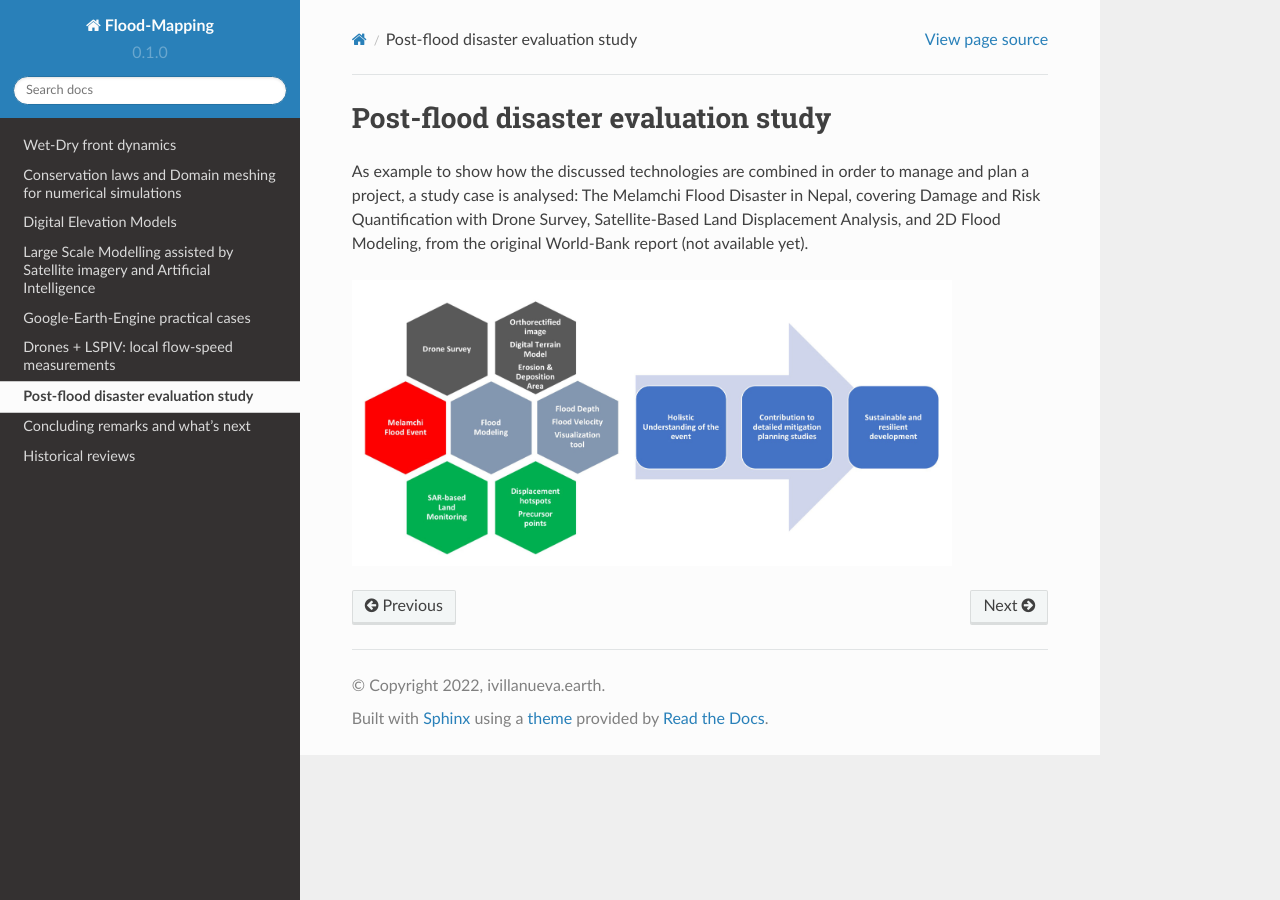
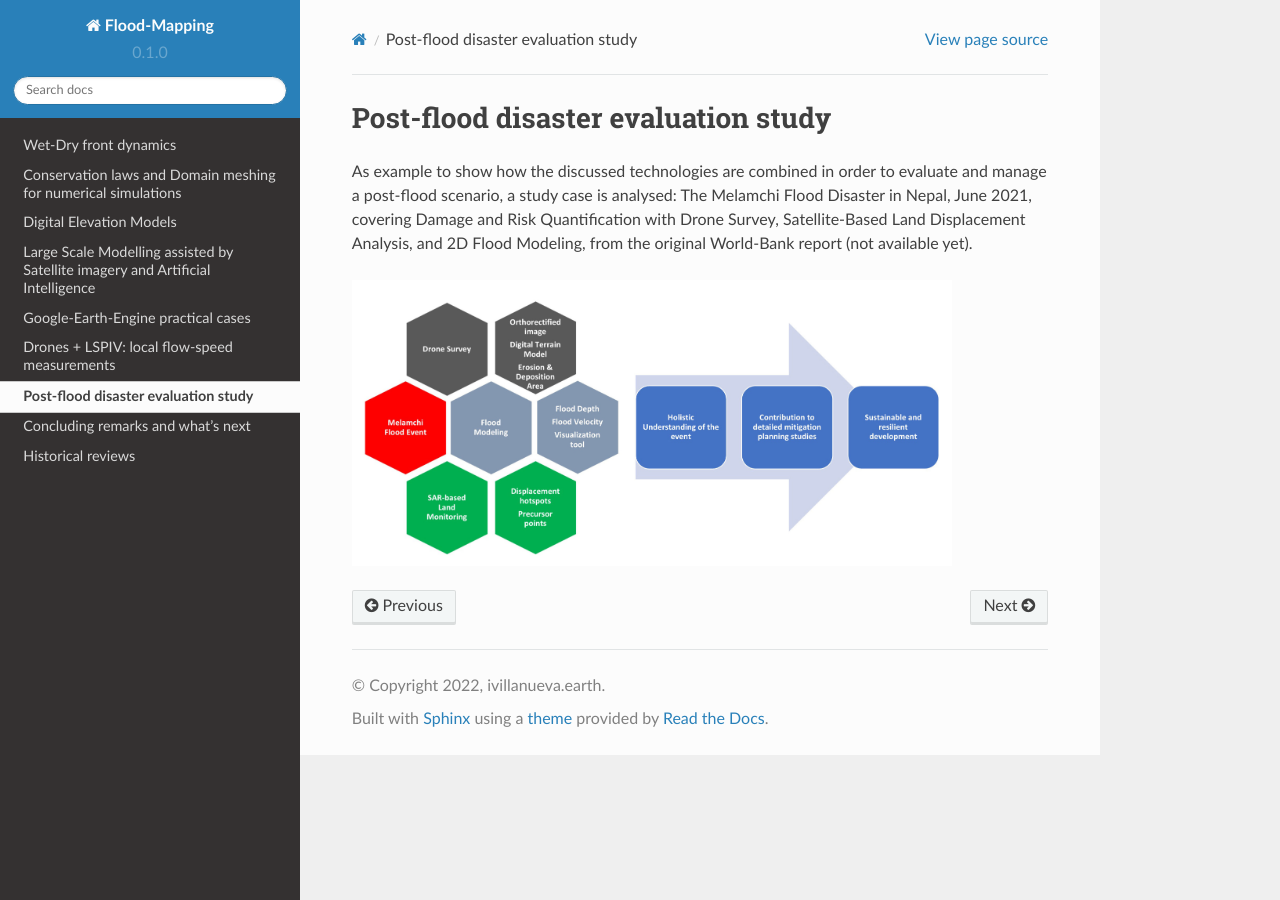
Before and after one commit to ivillamadrid/FloodMapping, a Sphinx documentation site: the page built from docs/source/postflood_eval.rst, in a window 1280 px wide. Built offline with Sphinx 7.4.7 and the Read the Docs theme 2.0.0, drawn with Linux system fonts in a browser that asks for light colours.

Commit message:
Update postflood_eval.rst

```diff
--- a/docs/source/postflood_eval.rst
+++ b/docs/source/postflood_eval.rst
@@ -1,7 +1,7 @@
 Post-flood disaster evaluation study
 ------------------------------------
-As example to show how the discussed technologies are combined in order to manage and plan a project, a study case is analysed:
-The Melamchi Flood Disaster in Nepal, covering Damage and Risk Quantification with Drone Survey, Satellite-Based Land Displacement Analysis, and 2D Flood Modeling, from the original World-Bank report (not available yet).
+As example to show how the discussed technologies are combined in order to evaluate and manage a post-flood scenario, a study case is analysed:
+The Melamchi Flood Disaster in Nepal, June 2021, covering Damage and Risk Quantification with Drone Survey, Satellite-Based Land Displacement Analysis, and 2D Flood Modeling, from the original World-Bank report (not available yet).
 
 .. image:: Melamchi_Post-Flood.png
   :width: 600
```
